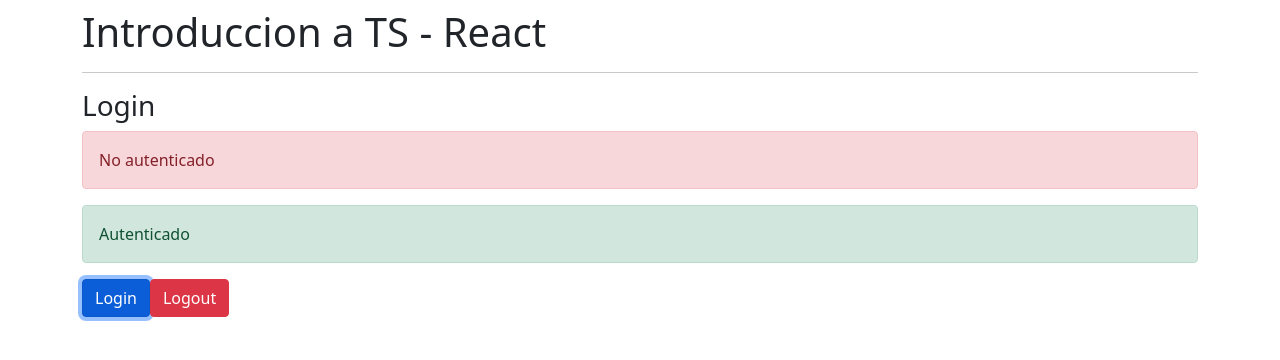
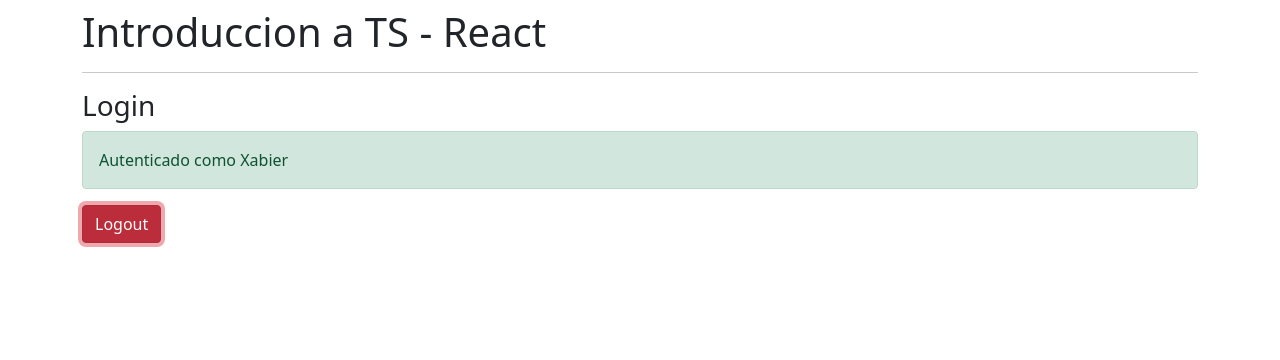
Before and after one commit to jaure96/react-native-udemy, a React (Create React App) app in the folder 01-reforzamiento/: page / in a window 1280 px wide. Both pictures are taken after a click on the button "Login". Shown: the top 360 px of the page. Built offline with nearby package versions, Linux system fonts and the light colour scheme; the HTML template or start-up script is replaced by a standard one.

Commit message:
login$logout

```diff
--- a/01-reforzamiento/src/components/Login.tsx
+++ b/01-reforzamiento/src/components/Login.tsx
@@ -14,7 +14,14 @@
     nombre: ''
 }
 
-type AuthAction = { type: 'logout' }
+type LoginPayload = {
+    username: string,
+    nombre: string
+}
+
+type AuthAction =
+    | { type: 'logout' }
+    | { type: 'login', payload: LoginPayload }
 
 const authReducer = (state: AuthState, action: AuthAction): AuthState => {
     switch (action.type) {
@@ -26,6 +33,15 @@
                 username: ''
             }
 
+        case 'login':
+            const { nombre, username } = action.payload
+            return {
+                validando: false,
+                token: 'abc',
+                nombre,
+                username
+            }
+
         default:
             return state
     }
@@ -33,13 +49,21 @@
 
 const Login = () => {
 
-    const [{validando}, dispatch] = useReducer(authReducer, initialState)
+    const [{ validando, token, nombre }, dispatch] = useReducer(authReducer, initialState)
 
     useEffect(() => {
         setTimeout(() => {
             dispatch({ type: 'logout' });
         }, 1500);
     }, []);
+
+    const login = () => {
+        dispatch({ type: 'login', payload: { username: 'xabi96', nombre: 'Xabier' } })
+    }
+
+    const logout = () => {
+        dispatch({ type: 'logout' })
+    }
 
     if (validando) {
         return (
@@ -55,16 +79,23 @@
     return (
         <>
             <h3>Login</h3>
-            <div className='alert alert-danger'>
-                No autenticado
-            </div>
-            <div className='alert alert-success'>
-                Autenticado
-            </div>
 
-            <button className='btn btn-primary'>Login</button>
+            {
+                token
+                    ? <div className='alert alert-success'>Autenticado como {nombre}</div>
+                    : <div className='alert alert-danger'>No autenticado</div>
+            }
 
-            <button className='btn btn-danger'>Logout</button>
+            {
+                token
+                    ? <button className='btn btn-danger' onClick={logout}>Logout</button>
+                    : <button className='btn btn-primary' onClick={login}>Login</button>
+            }
+
+
+
+
+
 
         </>
     )
```
